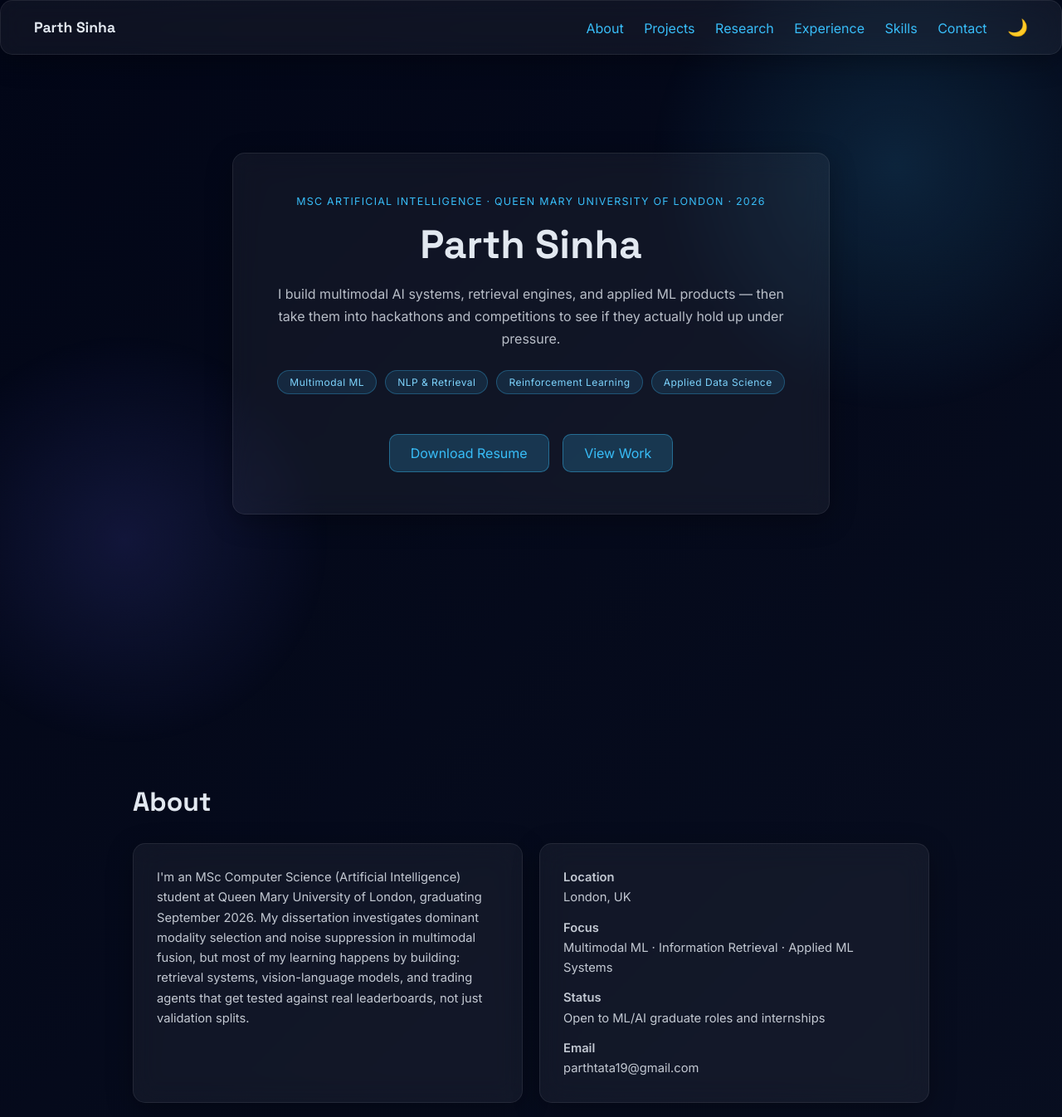
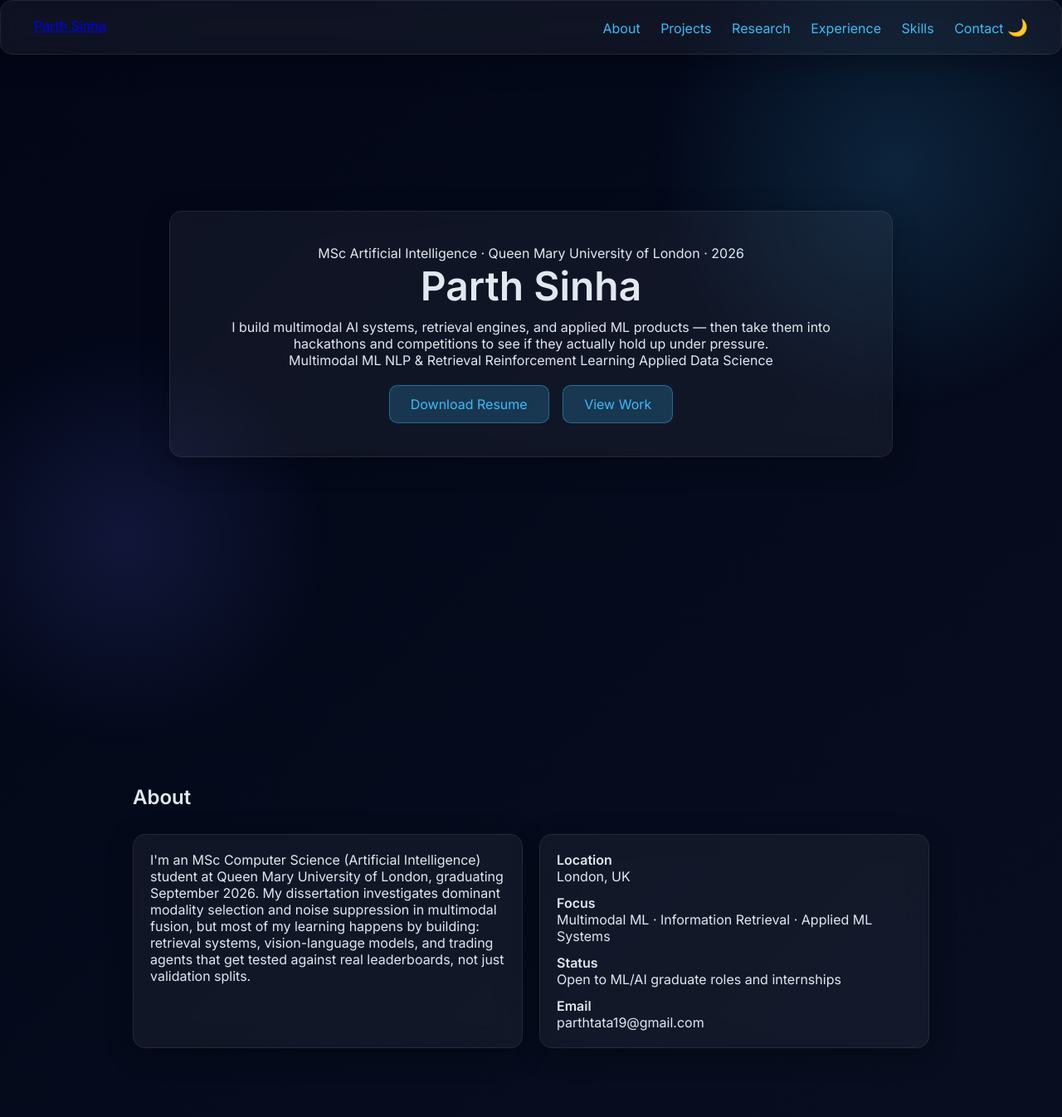
Before and after one commit to ParthSinha19/ParthSinha19.github.io, a plain HTML site: page index.html in a window 1280 px wide. Shown: the top 1346 px of the page at 83% size. Drawn offline with Linux system fonts and the light colour scheme.

Commit message:
Refactor CSS styles for improved layout and design

```diff
--- a/style.css
+++ b/style.css
@@ -9,27 +9,16 @@ body {
     color: #e2e8f0;
     transition: background 0.4s ease, color 0.4s ease;
 }
-h2, h3 {
-    font-family: 'Space Grotesk', sans-serif;
-}
 /* NAVBAR */
 header {
     backdrop-filter: blur(10px);
     -webkit-backdrop-filter: blur(10px);
     display: flex;
     justify-content: space-between;
-    align-items: center;
     padding: 20px 40px;
     position: sticky;
     top: 0;
     z-index: 100;
-}
-.logo {
-    font-family: 'Space Grotesk', sans-serif;
-    font-weight: 700;
-    font-size: 1.1rem;
-    color: #e2e8f0;
-    text-decoration: none;
 }
 nav a {
     margin-left: 20px;
@@ -47,47 +36,17 @@ nav a:hover {
   display: flex;
   flex-direction: column;
   justify-content: center;
-  align-items: center;
   padding: 0 4rem;
   padding-bottom: 8rem;
   z-index: 1;
 }
 .hero-card {
     text-align: center;
-    padding: 50px;
-    max-width: 720px;
-}
-.eyebrow {
-    font-size: 0.78rem;
-    letter-spacing: 0.1em;
-    text-transform: uppercase;
-    color: #38bdf8;
-    margin-bottom: 14px;
+    padding: 40px;
 }
 .hero h2 {
     font-size: 3rem;
-    margin-bottom: 16px;
-}
-.hero-sub {
-    opacity: 0.8;
-    line-height: 1.7;
-    margin-bottom: 24px;
-}
-.hero-tags {
-    display: flex;
-    flex-wrap: wrap;
-    gap: 10px;
-    justify-content: center;
-    margin-bottom: 28px;
-}
-.pill {
-    font-size: 0.75rem;
-    letter-spacing: 0.04em;
-    padding: 6px 14px;
-    border-radius: 999px;
-    background: rgba(56, 189, 248, 0.12);
-    border: 1px solid rgba(56, 189, 248, 0.3);
-    color: #7dd3fc;
+    margin-bottom: 10px;
 }
 /* BUTTON */
 .btn {
@@ -122,7 +81,6 @@ section {
 }
 .section-title {
     margin-bottom: 30px;
-    font-size: 2rem;
 }
 /* GRID */
 .grid {
@@ -132,18 +90,9 @@ section {
 }
 /* CARD */
 .card {
-    padding: 28px;
+    padding: 20px;
     border-radius: 15px;
     transition: all 0.3s ease;
-}
-.card h3 {
-    margin-bottom: 10px;
-    font-size: 1.15rem;
-}
-.card p {
-    font-size: 0.92rem;
-    line-height: 1.65;
-    opacity: 0.85;
 }
 .card:hover {
     transform: translateY(-10px) scale(1.03);
@@ -151,7 +100,7 @@ section {
 }
 .card a {
     display: inline-block;
-    margin-top: 14px;
+    margin-top: 10px;
     color: #38bdf8;
     text-decoration: none;
     font-size: 0.9rem;
@@ -193,16 +142,10 @@ body.light-mode nav a {
 body.light-mode nav a:hover {
     color: #2563eb;
 }
-body.light-mode .logo {
-    color: #020617;
-}
 body.light-mode .btn {
     background: rgba(37, 99, 235, 0.1);
     border: 1px solid rgba(37, 99, 235, 0.3);
     color: #1e3a8a;
-}
-body.light-mode .card a {
-    color: #2563eb;
 }
 body::before {
     content: "";
@@ -233,17 +176,4 @@ body::after {
     font-size: 20px;
     cursor: pointer;
     color: inherit;
-    margin-left: 20px;
 }
-@media (max-width: 700px) {
-    header {
-        padding: 16px 20px;
-    }
-    nav a {
-        margin-left: 12px;
-        font-size: 0.85rem;
-    }
-    section {
-        padding: 60px 16px;
-    }
-}
```
